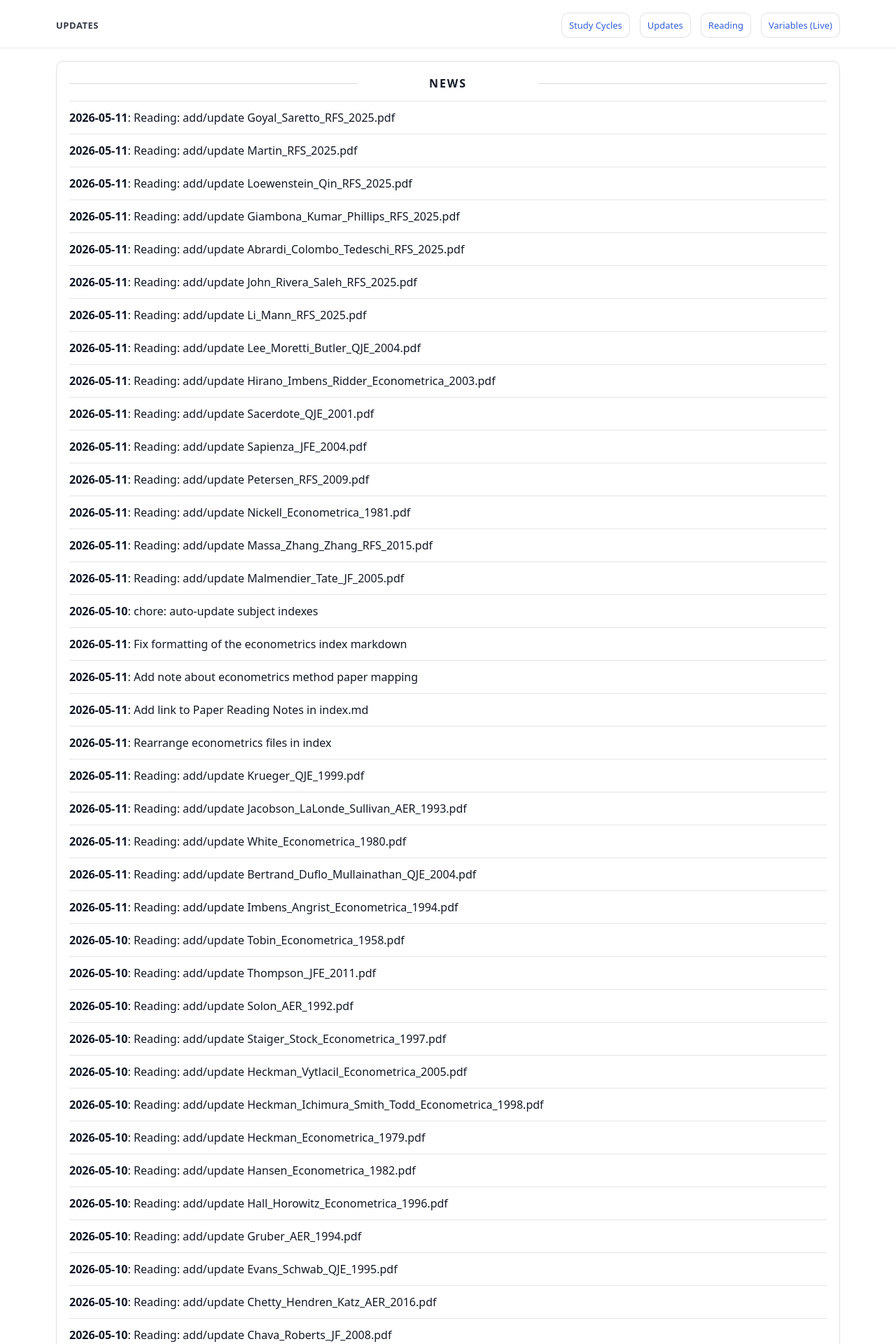
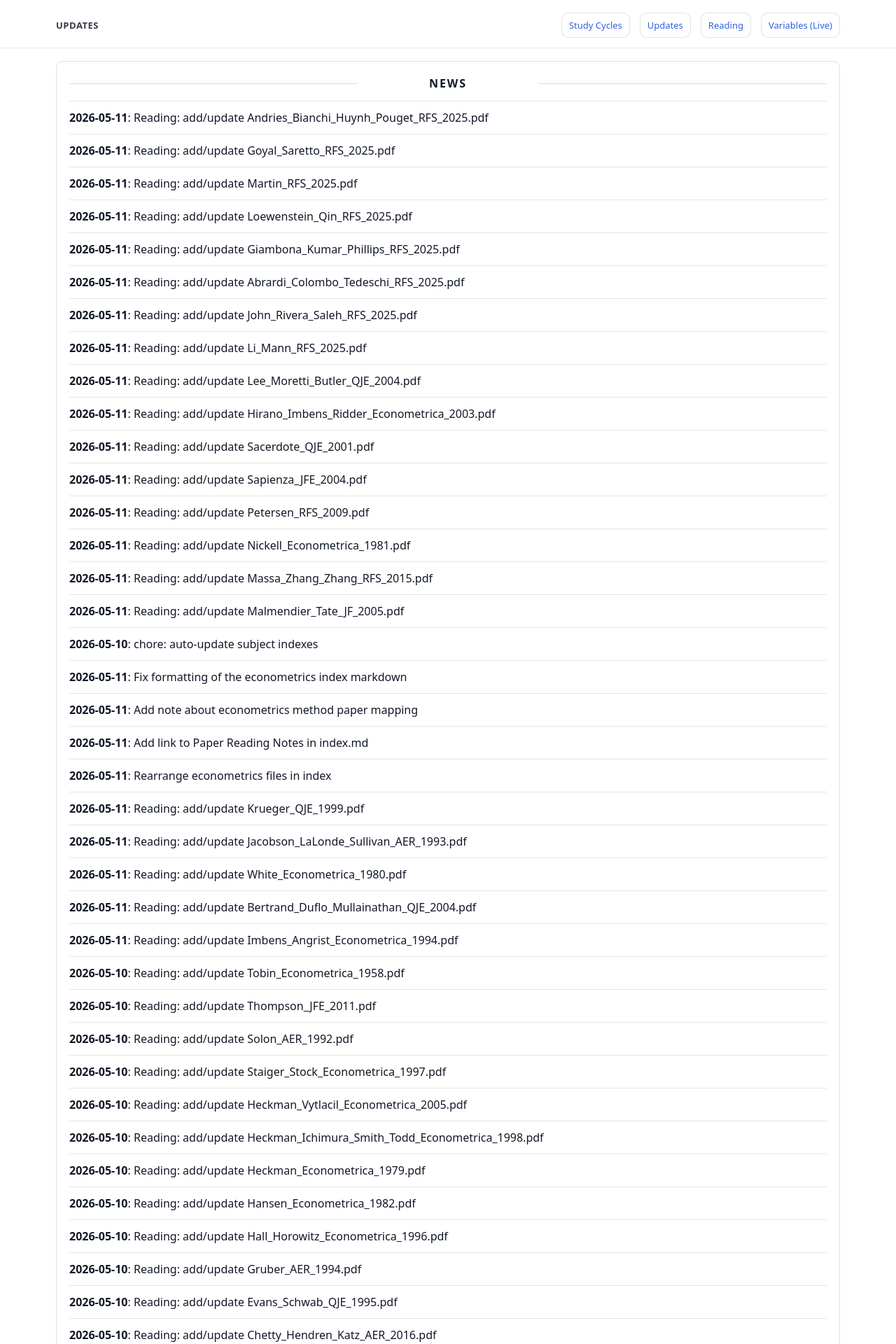
Before and after one commit to yaxinzn/study-archive, a Jekyll site: the page built from updates/index.md, in a window 1280 px wide. Shown: the top 1920 px of the page at 70% size. Built offline with Jekyll 4.4.1, drawn with Linux system fonts in a browser that asks for light colours; some of the changed text lies outside the part shown.

Commit message:
chore: update NEWS feed

```diff
--- a/_data/news.yml
+++ b/_data/news.yml
@@ -1,4 +1,7 @@
 # Auto-generated update history (sorted newest -> oldest). Do not edit manually.
+- ts: "1778488795"
+  date: "2026-05-11"
+  title: "Reading: add/update Andries_Bianchi_Huynh_Pouget_RFS_2025.pdf"
 - ts: "1778488500"
   date: "2026-05-11"
   title: "Reading: add/update Goyal_Saretto_RFS_2025.pdf"
```
